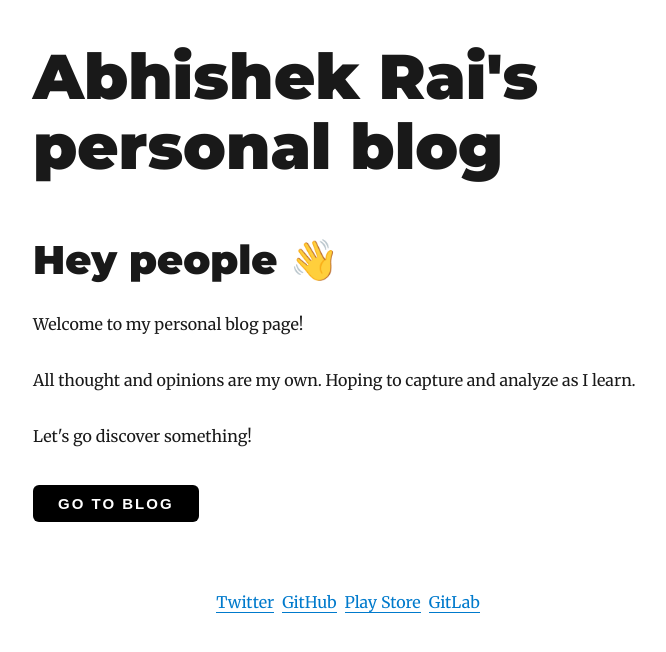
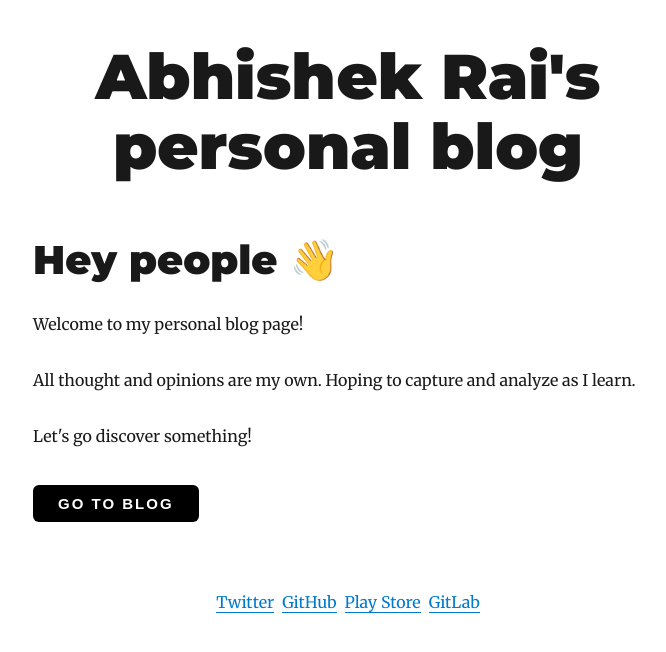
Before and after one commit to abhi2rai/abhi2rai-blog, a Gatsby site: page / in a window 1280 px wide. Shown: the whole page, without its empty margins (292-958 px from the left). Built offline with nearby package versions, Linux system fonts and the light colour scheme; Gatsby itself is replaced by a stand-in of ours; some packages are replaced by stand-ins of ours.

Commit message:
Making title center aligned

```diff
--- a/src/components/layout.js
+++ b/src/components/layout.js
@@ -18,6 +18,7 @@ class Layout extends React.Component {
             ...scale(1.5),
             marginBottom: rhythm(1.5),
             marginTop: 0,
+            textAlign: "center"
           }}
         >
           <Link
```
